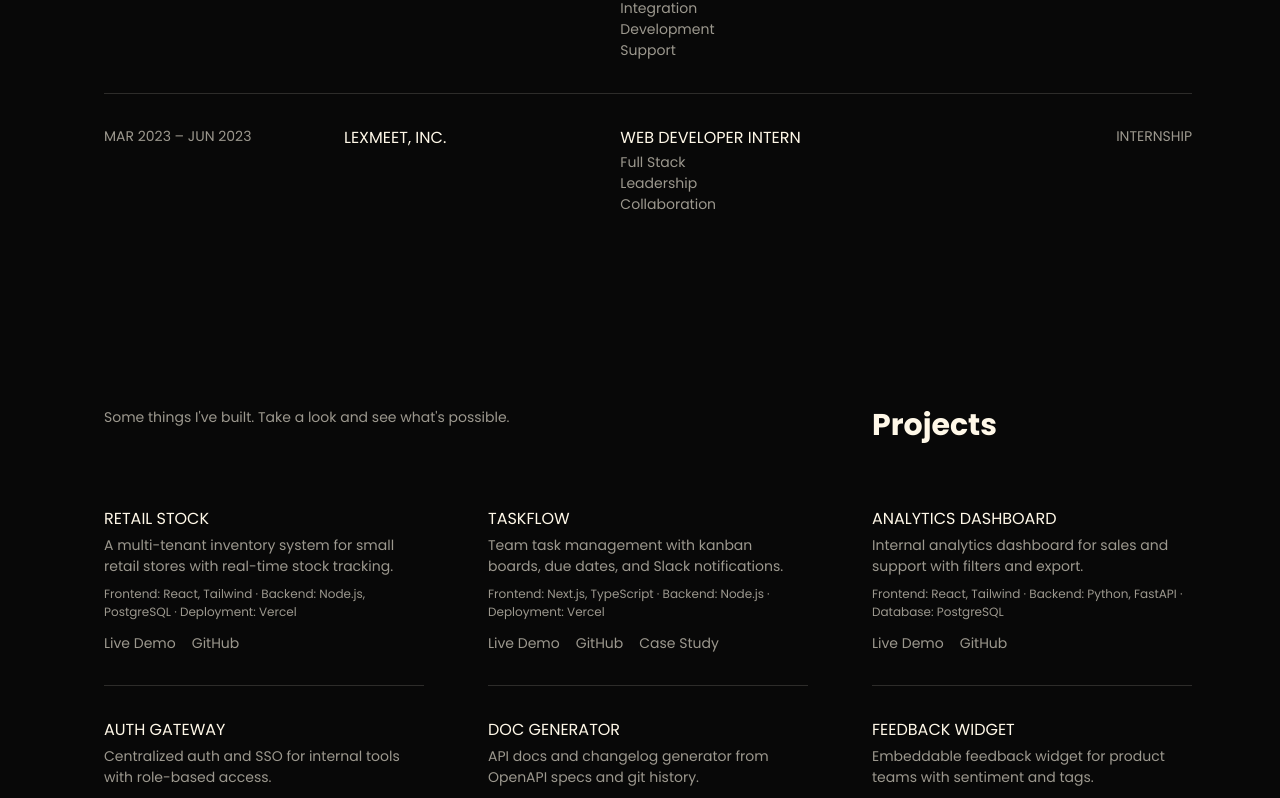
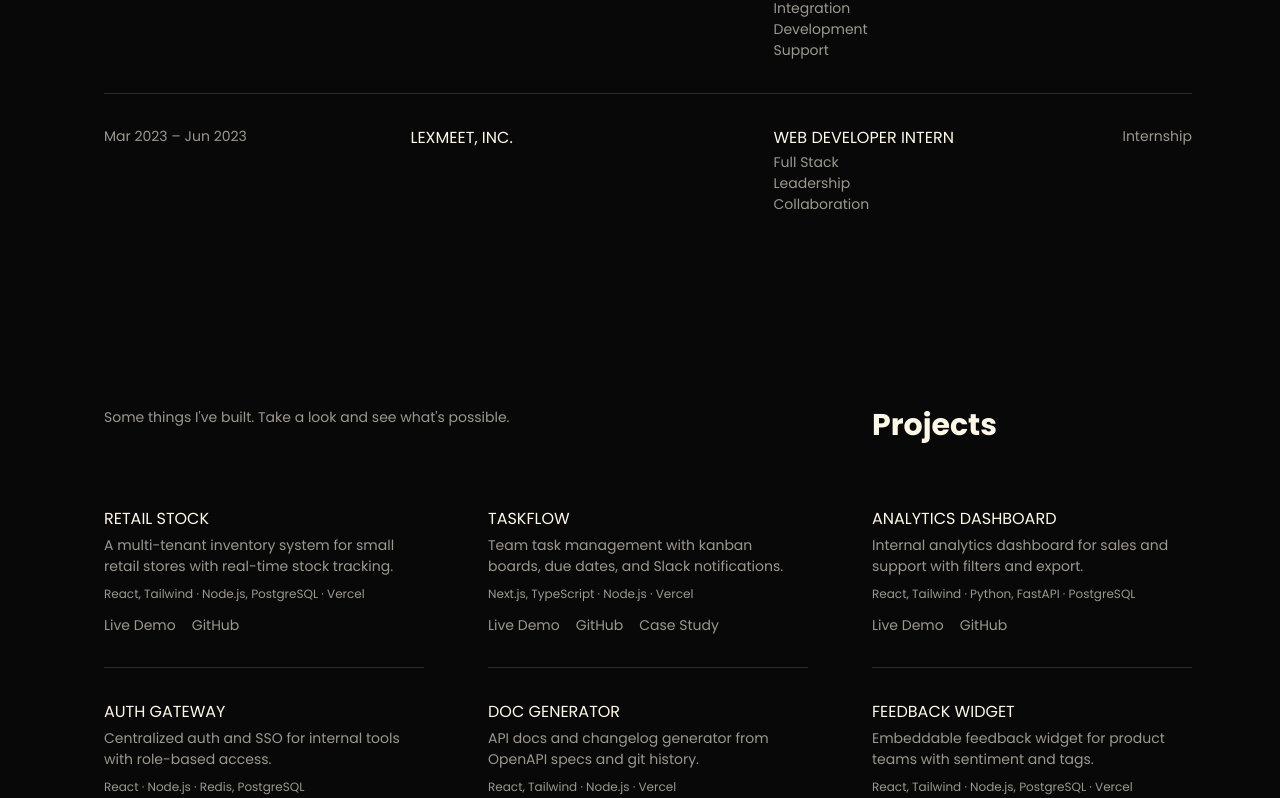
Before and after one commit to hans-salangsang/modern-web-portfolio, a Next.js app: page / in a window 1280 px wide. Shown: the part 2435-3233 px from the top of the page. Built offline with nearby package versions, Linux system fonts and the light colour scheme.

Commit message:
refactor: improve layout and styling of experience section, and simplify project technology descriptions

```diff
--- a/app/data/projects.ts
+++ b/app/data/projects.ts
@@ -3,7 +3,7 @@ export const projects = [
     name: "Retail Stock",
     summary:
       "A multi-tenant inventory system for small retail stores with real-time stock tracking.",
-    tech: "Frontend: React, Tailwind · Backend: Node.js, PostgreSQL · Deployment: Vercel",
+    tech: "React, Tailwind · Node.js, PostgreSQL · Vercel",
     liveUrl: "#",
     githubUrl: "#",
     caseStudyUrl: null as string | null,
@@ -12,7 +12,7 @@ export const projects = [
     name: "Taskflow",
     summary:
       "Team task management with kanban boards, due dates, and Slack notifications.",
-    tech: "Frontend: Next.js, TypeScript · Backend: Node.js · Deployment: Vercel",
+    tech: "Next.js, TypeScript · Node.js · Vercel",
     liveUrl: "#",
     githubUrl: "#",
     caseStudyUrl: "#",
@@ -21,7 +21,7 @@ export const projects = [
     name: "Analytics Dashboard",
     summary:
       "Internal analytics dashboard for sales and support with filters and export.",
-    tech: "Frontend: React, Tailwind · Backend: Python, FastAPI · Database: PostgreSQL",
+    tech: "React, Tailwind · Python, FastAPI · PostgreSQL",
     liveUrl: "#",
     githubUrl: "#",
     caseStudyUrl: null as string | null,
@@ -30,7 +30,7 @@ export const projects = [
     name: "Auth Gateway",
     summary:
       "Centralized auth and SSO for internal tools with role-based access.",
-    tech: "Frontend: React · Backend: Node.js · Database: Redis, PostgreSQL",
+    tech: "React · Node.js · Redis, PostgreSQL",
     liveUrl: "#",
     githubUrl: "#",
     caseStudyUrl: "#",
@@ -39,7 +39,7 @@ export const projects = [
     name: "Doc Generator",
     summary:
       "API docs and changelog generator from OpenAPI specs and git history.",
-    tech: "Frontend: React, Tailwind · Backend: Node.js · Deployment: Vercel",
+    tech: "React, Tailwind · Node.js · Vercel",
     liveUrl: "#",
     githubUrl: "#",
     caseStudyUrl: null as string | null,
@@ -48,7 +48,7 @@ export const projects = [
     name: "Feedback Widget",
     summary:
       "Embeddable feedback widget for product teams with sentiment and tags.",
-    tech: "Frontend: React, Tailwind · Backend: Node.js, PostgreSQL · Deployment: Vercel",
+    tech: "React, Tailwind · Node.js, PostgreSQL · Vercel",
     liveUrl: "#",
     githubUrl: "#",
     caseStudyUrl: "#",
--- a/app/page.tsx
+++ b/app/page.tsx
@@ -143,15 +143,15 @@ export default function Home() {
           {experience.map((entry, i) => (
             <div
               key={i}
-              className="grid min-w-[560px] grid-cols-[11rem_minmax(0,1.2fr)_minmax(0,1fr)_minmax(0,7rem)] py-8 text-left items-start [column-gap:0] border-b border-foreground/15 last:border-b-0"
+              className="grid min-w-[560px] grid-cols-[minmax(10rem,1fr)_minmax(0,1.2fr)_minmax(0,1fr)_minmax(0,7rem)] gap-x-4 sm:gap-x-6 py-8 text-left items-start border-b border-foreground/15 last:border-b-0"
             >
-              <span className="font-body text-sm text-foreground/60 uppercase pr-4">
+              <span className="font-body text-sm text-foreground/60">
                 {entry.dates}
               </span>
-              <span className="font-body text-base font-normal text-foreground pl-16 pr-0 uppercase">
+              <span className="font-body text-base font-normal text-foreground uppercase">
                 {entry.company}
               </span>
-              <div className="font-body text-foreground -ml-24">
+              <div className="font-body text-foreground">
                 <span className="block text-base uppercase">{entry.title}</span>
                 <div className="text-sm text-foreground/60 mt-0.5 leading-normal">
                   {entry.keywords.split(", ").map((kw, j) => (
@@ -161,7 +161,7 @@ export default function Home() {
                   ))}
                 </div>
               </div>
-              <span className="font-body text-sm text-foreground/60 text-right pl-4 uppercase">
+              <span className="font-body text-sm text-foreground/60 text-right">
                 {entry.type}
               </span>
             </div>
```
